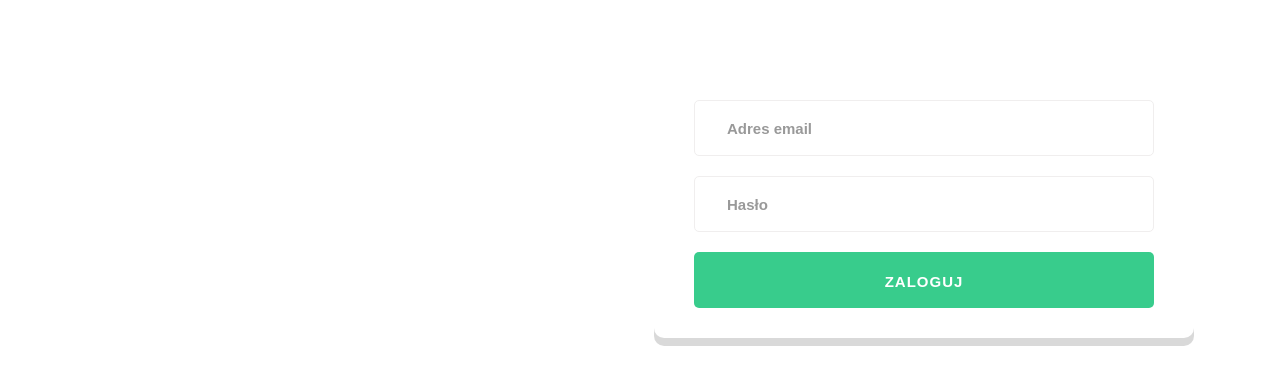
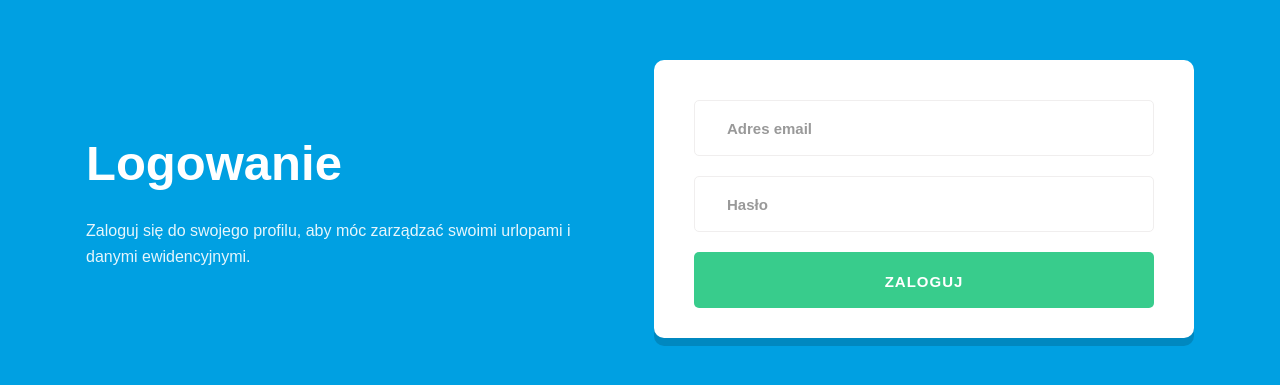
Before and after one commit to merdzikdominik/neta, a React (Create React App) app: page / in a window 1280 px wide. Shown: the part 201-586 px from the top of the page. Built offline with nearby package versions, Linux system fonts and the light colour scheme.

Commit message:
ensured the background color won't affect main page while being logged in

```diff
--- a/src/components/Login/Login.module.scss
+++ b/src/components/Login/Login.module.scss
@@ -55,9 +55,10 @@
     background: #fff;
   }
 
-  main {
+  .main {
     display: flex;
     flex-direction: column;
+    background-color: #00A0E2;
 
     align-items: center;
     justify-content: center;
@@ -103,7 +104,7 @@
     font-size: 4.9rem;
     font-weight: 700;
     line-height: 5.5rem;
-    color: white;
+    color: #fff;
     margin-top: 0.7rem;
 
     @media only screen and (max-width: $bp-small-2) {
--- a/src/components/Login/Login.tsx
+++ b/src/components/Login/Login.tsx
@@ -59,12 +59,12 @@ const Login: React.FC = () => {
   };
 
   return (
-    <main>
+    <main className={classes['main']}>
       <div className={classes['container']}>
         <div className={classes['left-panel']}>
           <h1 className={classes['left-panel__title']}>Logowanie</h1>
           <p className={classes['left-panel__description']}>
-            Zaloguj się do swojego profilu, aby móc zarządzać swoimi urlopami i danymi osobistymi.
+            Zaloguj się do swojego profilu, aby móc zarządzać swoimi urlopami i danymi ewidencyjnymi.
           </p>
         </div>
         <div className={classes['right-panel']}>
--- a/src/components/MainPage.tsx
+++ b/src/components/MainPage.tsx
@@ -38,10 +38,6 @@ const MainPage: React.FC = () => {
 
   }, []);
 
-  // initial={{ width: 0 }}
-  // animate={{ width: '100%' }}
-  // exit={{ x: window.innerWidth, transition: { duration: 0.2 } }}
-
   return (
     <motion.div initial={{ width: 0 }} animate={{ width: '100%' }} exit={{ x: window.innerWidth, transition: { duration: 0.2 } }}>
       <main className={classes['main-page']}>
```
Also changed, not shown: src/handshake.svg (deleted), src/neta_background.png (added).
